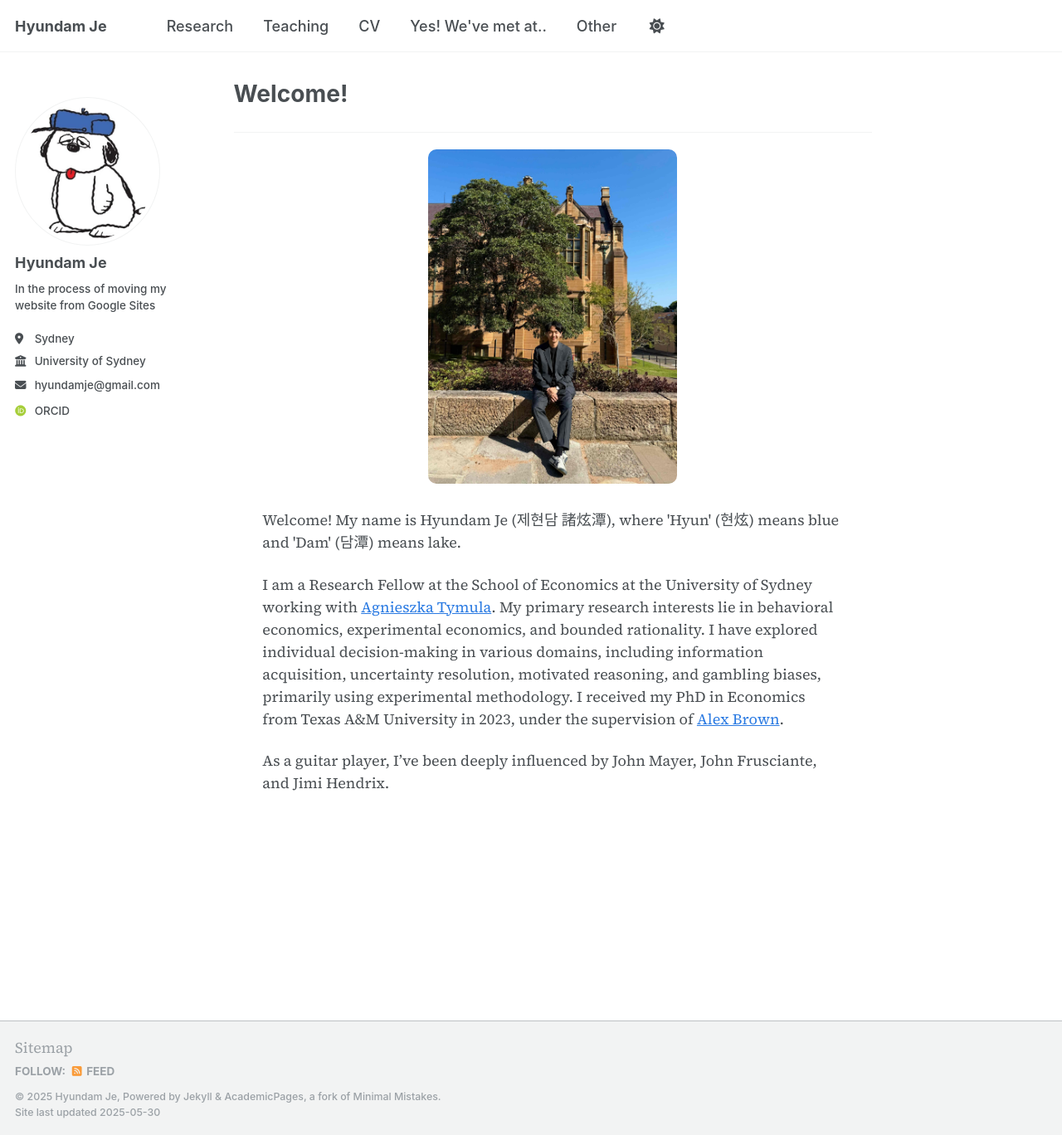
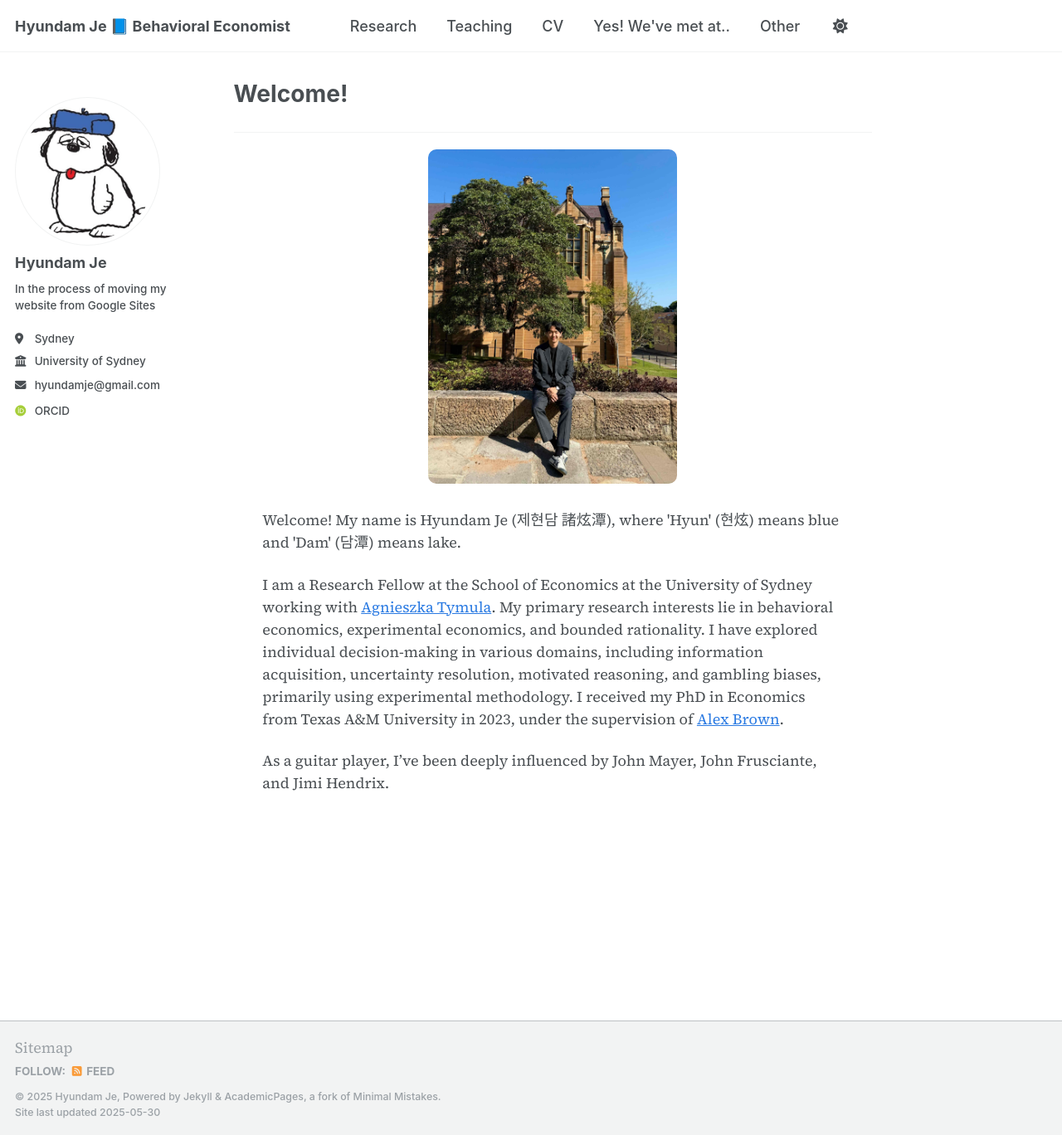
Before and after one commit to hyundamje/hyundamje.github.io, a Jekyll site: the page built from _pages/about.md, in a window 1280 px wide and 1368 px high. Shown: the whole window at 83% size. Built offline with Jekyll 4.4.1, drawn with Linux system fonts in a browser that asks for light colours; some web fonts are replaced.

Commit message:
Update _config.yml

```diff
--- a/_config.yml
+++ b/_config.yml
@@ -22,7 +22,7 @@ plugins:
 
 # minimal_mistakes_skin: "default"
 
-title                    : "Hyundam Je"
+title                    : "Hyundam Je 📘 Behavioral Economist"
 title_separator          : "-"
 name                     : &hyundamje "Hyundam Je"
 description              : &description "behavioral economist"
```
